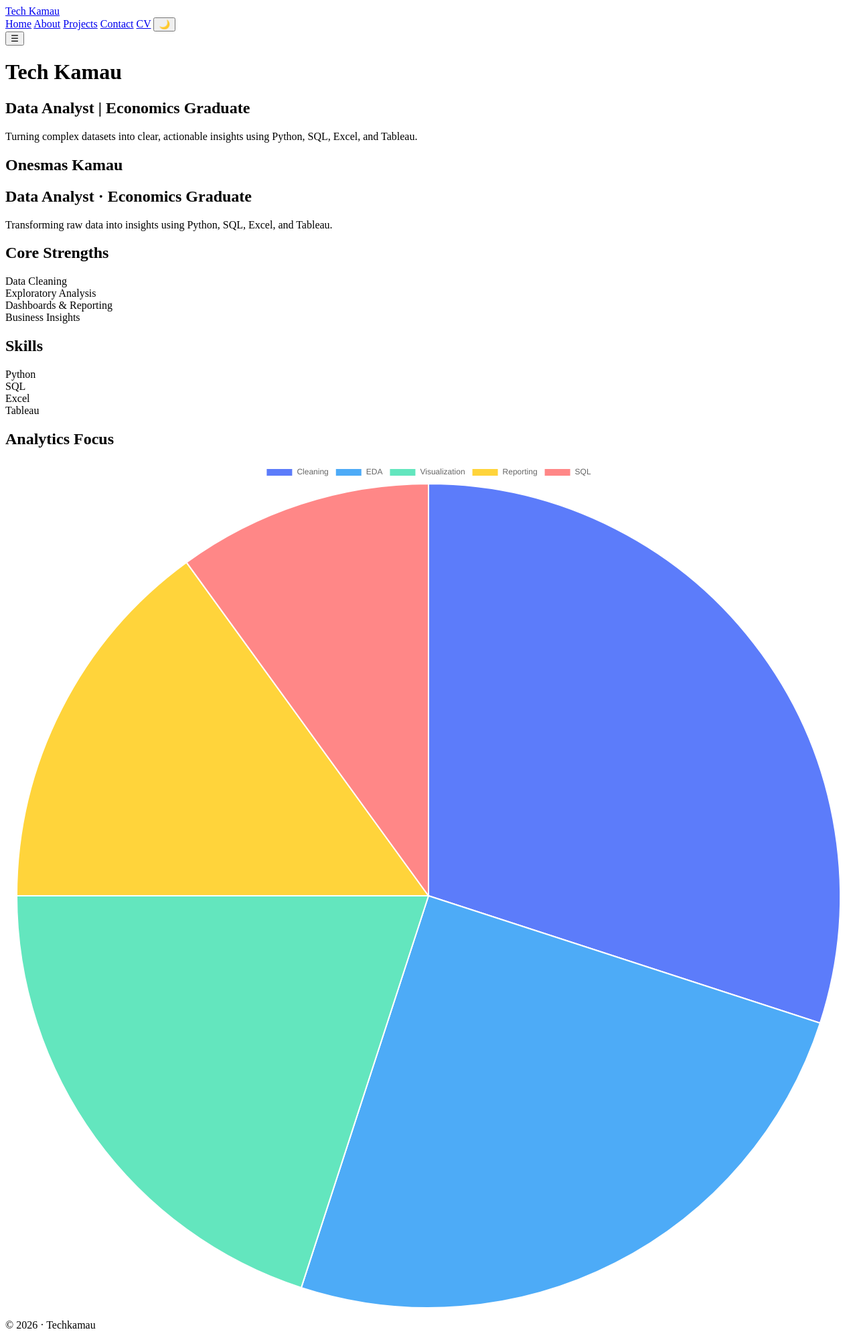
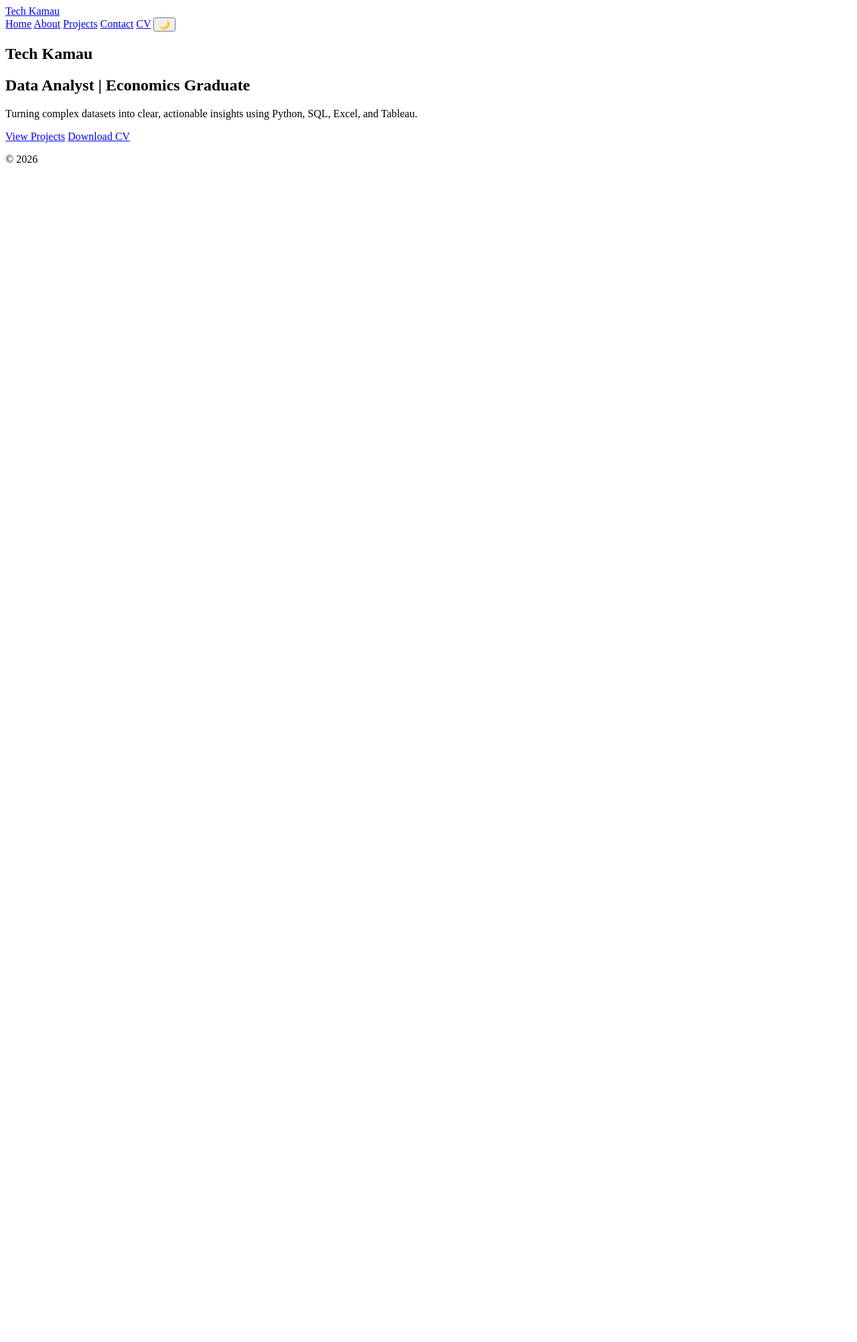
Before and after one commit to oness12/kamau-portofolio, a Flask app: page / in a window 1280 px wide. Shown: the whole page at 67% size. After the commit the page ends 243 px from the top, so only its background shows below. Run offline with Flask 3, Linux system fonts and the light colour scheme.

Commit message:
Fix base layout, CSS loading, cleanup duplicated content

```diff
--- a/templates/base.html
+++ b/templates/base.html
@@ -3,10 +3,10 @@
 <head>
   <meta charset="UTF-8" />
   <meta name="viewport" content="width=device-width, initial-scale=1.0" />
-  <title>{% block title %}Techkamau{% endblock %}</title>
+
+  <title>Techkamau</title>
 
   <link rel="stylesheet" href="{{ url_for('static', filename='style.css') }}">
-  <script src="https://cdn.jsdelivr.net/npm/chart.js"></script>
 </head>
 <body>
 
@@ -18,32 +18,21 @@
       <a href="/" class="brand">Tech Kamau</a>
     </div>
 
-    <div class="nav-right desktop-nav">
-      <a href="/" class="nav-link {% if request.path == '/' %}active{% endif %}">Home</a>
-      <a href="/about" class="nav-link {% if request.path.startswith('/about') %}active{% endif %}">About</a>
-      <a href="/projects" class="nav-link {% if request.path.startswith('/projects') %}active{% endif %}">Projects</a>
-      <a href="/contact" class="nav-link {% if request.path.startswith('/contact') %}active{% endif %}">Contact</a>
-      <a href="/resume" class="nav-link {% if request.path.startswith('/resume') %}active{% endif %}">CV</a>
+    <div class="nav-right">
+      <a href="/" class="nav-link">Home</a>
+      <a href="/about" class="nav-link">About</a>
+      <a href="/projects" class="nav-link">Projects</a>
+      <a href="/contact" class="nav-link">Contact</a>
+      <a href="/resume" class="nav-link">CV</a>
       <button id="theme-toggle">🌙</button>
     </div>
-
-    <button class="hamburger" id="hamburger">☰</button>
   </nav>
-
-  <div class="hero-content">
-    <h1 class="hero-name">Tech Kamau</h1>
-    <h2 class="hero-role">Data Analyst | Economics Graduate</h2>
-    <p class="hero-tagline">
-      Turning complex datasets into clear, actionable insights using
-      Python, SQL, Excel, and Tableau.
-    </p>
-  </div>
 </header>
 
 {% block content %}{% endblock %}
 
 <footer class="footer">
-  <p>© {{ year }} · Techkamau</p>
+  <p>© {{ year }}</p>
 </footer>
 
 </div>
--- a/templates/public/index.html
+++ b/templates/public/index.html
@@ -1,45 +1,22 @@
 {% extends "base.html" %}
-{% block title %}Home — Data Analyst{% endblock %}
+{% block content %}
 
-{% block content %}
 <section class="hero-content">
-  <h1 class="hero-name">Onesmas Kamau</h1>
-  <h2 class="hero-role">Data Analyst · Economics Graduate</h2>
+  <h1 class="hero-name">Tech Kamau</h1>
+
+  <h2 class="hero-role">
+    Data Analyst | Economics Graduate
+  </h2>
+
   <p class="hero-tagline">
-    Transforming raw data into insights using Python, SQL, Excel, and Tableau.
+    Turning complex datasets into clear, actionable insights using
+    Python, SQL, Excel, and Tableau.
   </p>
-</section>
 
-<section class="section">
-  <h2 class="section-title">Core Strengths</h2>
-  <div class="strengths-grid">
-    <div class="strength-item">Data Cleaning</div>
-    <div class="strength-item">Exploratory Analysis</div>
-    <div class="strength-item">Dashboards & Reporting</div>
-    <div class="strength-item">Business Insights</div>
+  <div class="hero-actions">
+    <a href="/projects" class="btn primary">View Projects</a>
+    <a href="/cv" class="btn secondary">Download CV</a>
   </div>
 </section>
 
-<section class="section">
-  <h2 class="section-title">Skills</h2>
-  <div class="skills-group">
-    {% for skill, level in {
-      "Python":90, "SQL":85, "Excel":90, "Tableau":80
-    }.items() %}
-    <div class="skill">
-      <span class="skill-name">{{ skill }}</span>
-      <div class="skill-bar">
-        <div class="skill-fill" data-level="{{ level }}"></div>
-      </div>
-    </div>
-    {% endfor %}
-  </div>
-</section>
-
-<section class="section">
-  <h2 class="section-title">Analytics Focus</h2>
-  <div class="chart-wrapper">
-    <canvas id="analyticsPieChart"></canvas>
-  </div>
-</section>
 {% endblock %}
```
Also changed, not shown: templates/public/contact.html (+5 -5 lines).
